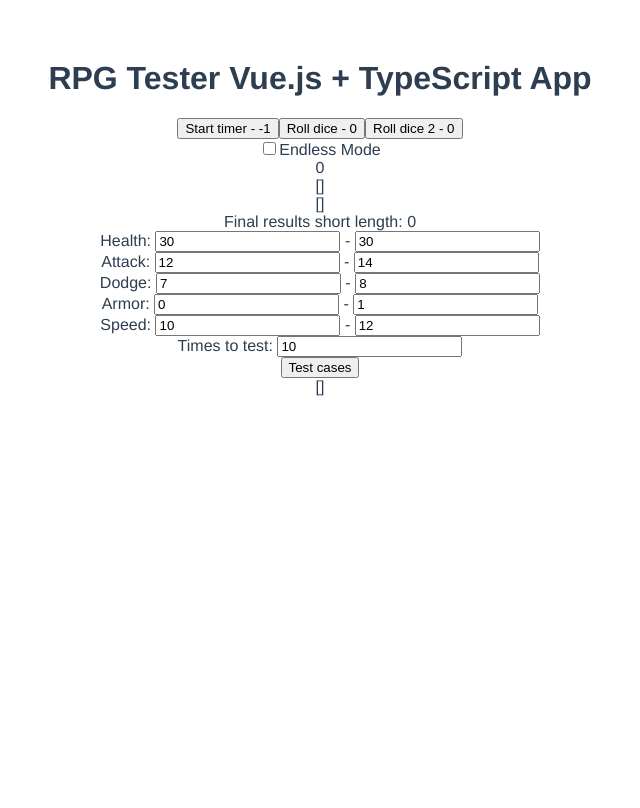
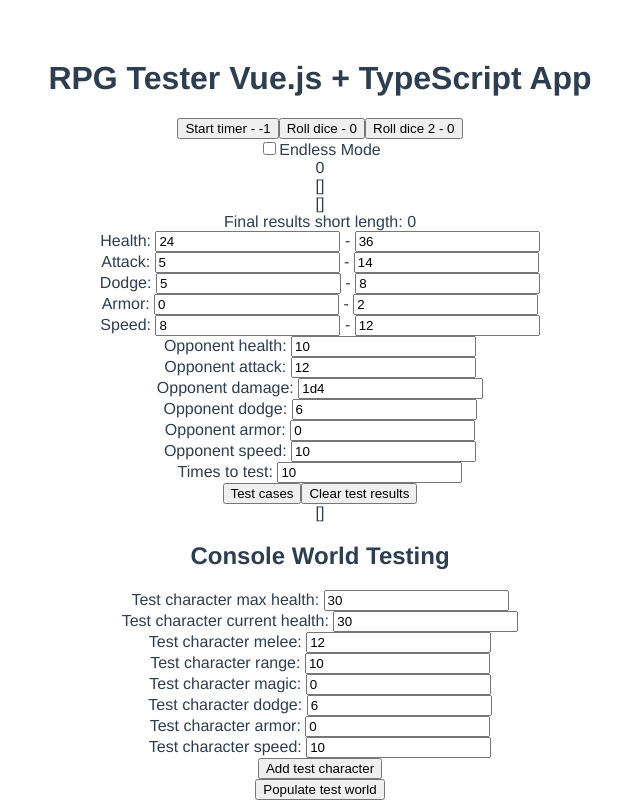
Before and after one commit to JamesSkemp/vuejs-tutorial, a Vue app: page / in a window 1280 px wide. Shown: the whole page, without its empty margins (320-960 px from the left). Built offline with nearby package versions, Linux system fonts and the light colour scheme.

Commit message:
Add more testing functionality and character utilities

```diff
--- a/src/components/HelloWorld.vue
+++ b/src/components/HelloWorld.vue
@@ -33,11 +33,60 @@
 		<input type="number" v-model="speedMin" value="" /> -
 		<input type="number" v-model="speedMax" value="" />
 		<br />
+		Opponent health:
+		<input type="number" v-model="opponentHealth" value="" />
+		<br />
+		Opponent attack:
+		<input type="number" v-model="opponentAttack" value="" />
+		<br />
+		Opponent damage:
+		<input type="text" v-model="opponentDamage" value="" />
+		<br />
+		Opponent dodge:
+		<input type="number" v-model="opponentDodge" value="" />
+		<br />
+		Opponent armor:
+		<input type="number" v-model="opponentArmor" value="" />
+		<br />
+		Opponent speed:
+		<input type="number" v-model="opponentSpeed" value="" />
+		<br />
 		Times to test:
 		<input type="number" v-model="testTimes" value="" />
 		<br />
 		<button v-on:click="test">Test cases</button>
+		<button v-on:click="clearTestResults">Clear test results</button>
 		<div v-html="testResults"></div>
+	</div>
+	<div>
+		<h2>Console World Testing</h2>
+		Test character max health:
+		<input type="number" v-model="testCharacterMaxHealth" value="" />
+		<br />
+		Test character current health:
+		<input type="number" v-model="testCharacterCurrentHealth" value="" />
+		<br />
+		Test character melee:
+		<input type="number" v-model="testCharacterMelee" value="" />
+		<br />
+		Test character range:
+		<input type="number" v-model="testCharacterRange" value="" />
+		<br />
+		Test character magic:
+		<input type="number" v-model="testCharacterMagic" value="" />
+		<br />
+		Test character dodge:
+		<input type="number" v-model="testCharacterDodge" value="" />
+		<br />
+		Test character armor:
+		<input type="number" v-model="testCharacterArmor" value="" />
+		<br />
+		Test character speed:
+		<input type="number" v-model="testCharacterSpeed" value="" />
+		<br />
+		<button v-on:click="addTestCharacter">Add test character</button>
+		<br />
+		<button v-on:click="populateTestWorld">Populate test world</button>
 	</div>
   </div>
 </template>
@@ -48,9 +97,10 @@ import { DiceRoll, DiceRoller } from 'rpg-dice-roller';
 import World from '../models/World';
 import Character from '../models/Character';
 import StatModification from '../models/StatModification';
-import { getShortBaseStats, sortBySpeed, attackOpponent, getSuperShortBaseStats } from '../utilities/CharacterUtilities';
+import { getShortBaseStats, sortBySpeed, attackOpponent, getSuperShortBaseStats, sortByHealth, getCharacterWithMostHealth, getCharacterWithLeastHealth } from '../utilities/CharacterUtilities';
 import { createNewTestWorldForSingleBattle } from '../utilities/WorldUtilities';
 import { resolvePartyMoment, partyHasOngoingBattle, partyHasLivingMainCharacters } from '../utilities/PartyUtilities';
+import Party from '../models/Party';
 
 @Component
 export default class HelloWorld extends Vue {
@@ -63,8 +113,8 @@ export default class HelloWorld extends Vue {
   finalResults: string[] = [];
   finalResultsShort: string[] = [];
   timer = -1;
-  healthMin = 30;
-  healthMax = 30;
+  healthMin = 24;
+  healthMax = 36;
   attackMin = 5;
   attackMax = 14;
   dodgeMin = 5;
@@ -73,21 +123,35 @@ export default class HelloWorld extends Vue {
   armorMax = 2;
   speedMin = 8;
   speedMax = 12;
+  opponentHealth = 10;
+  opponentAttack = 12;
+  opponentDamage = '1d4';
+  opponentDodge = 6;
+  opponentArmor = 0;
+  opponentSpeed = 10;
   /**
    * Number of times to test each stat option.
    */
   testTimes = 10;
   testResults: string[] = [];
   finalResultShortLength = 0;
+  testCharacterMaxHealth = 30;
+  testCharacterCurrentHealth = 30;
+  testCharacterMelee = 12;
+  testCharacterRange = 10;
+  testCharacterMagic = 0;
+  testCharacterDodge = 6;
+  testCharacterArmor = 0;
+  testCharacterSpeed = 10;
 
   created() {
 	console.log('created');
-	console.log(this.$world);
+	//console.log(this.$world);
 
-	this.attackMin = 12;
+	/*this.attackMin = 12;
 	this.dodgeMin = 7;
 	this.armorMax = 1;
-	this.speedMin = 10;
+	this.speedMin = 10;*/
   }
 
   beforeDestroy() {
@@ -100,11 +164,20 @@ export default class HelloWorld extends Vue {
 	}, 1000);
   }
 
+  clearTestResults(): void {
+	this.finalResultsShort = [];
+  }
+
   test(): void {
 	const world: World = this.$world;
-	for (let health = this.healthMin; health <= this.healthMax; health += 5) {
+	for (let health = this.healthMin; health <= this.healthMax; health++) {
+		if (health % 3 !== 0) {
+			continue;
+		}
+		console.log(health);
 		//this.testResults.push(`Starting health ${health}`);
 		for (let attack = this.attackMin; attack <= this.attackMax; attack++) {
+			console.log(attack);
 			//this.testResults.push(`Starting attack ${attack}`);
 			for (let dodge = this.dodgeMin; dodge <= this.dodgeMax; dodge++) {
 				//this.testResults.push(`Starting dodge ${dodge}`);
@@ -126,9 +199,13 @@ export default class HelloWorld extends Vue {
 
 							const testOpponent = new Character();
 							testOpponent.side = 2;
-							testOpponent.baseStats.health = 10;
-							testOpponent.currentHealth = 10;
-							testOpponent.baseStats.melee.attacks[0].damage = '1d4';
+							testOpponent.baseStats.health = this.opponentHealth;
+							testOpponent.currentHealth = this.opponentHealth;
+							testOpponent.baseStats.melee.value = this.opponentAttack
+							testOpponent.baseStats.melee.attacks[0].damage = this.opponentDamage;
+							testOpponent.baseStats.dodge = this.opponentDodge;
+							testOpponent.baseStats.armor = this.opponentArmor;
+							testOpponent.baseStats.speed = this.opponentSpeed;
 							testOpponent.setInitialTurn();
 
 							const testWorld = createNewTestWorldForSingleBattle(testCharacter, testOpponent);
@@ -144,14 +221,15 @@ export default class HelloWorld extends Vue {
 								whileLoopNumber++;
 								if (whileLoopNumber > 500) {
 									console.log('more than 500 turns');
-									console.log(testWorld);
+									this.finalResultsShort.push(`[ENDED EARLY] Character ${getSuperShortBaseStats(testCharacter)}, Time ${runTime}, Turns ${turns}, Hero health ${testWorld.parties[0].mainCharacters[0].currentHealth}, Opponent health ${testWorld.parties[0].opponents[0].currentHealth}`);
+									//console.log(testWorld);
 									break;
 								}
 
 								const partiesMoment = resolvePartyMoment(testWorld.parties[0], testWorld.currentMoment);
 
 								if (partiesMoment.length > 0) {
-									this.testResults.push(partiesMoment);
+									//this.testResults.push(partiesMoment);
 									turns++;
 								}
 
@@ -164,9 +242,10 @@ export default class HelloWorld extends Vue {
 								}
 							}
 
-							this.testResults.push(`Character ${JSON.stringify(getShortBaseStats(testCharacter))}`);
-
-							this.finalResultsShort.push(`Character ${getSuperShortBaseStats(testCharacter)}, Time ${runTime}, Turns ${turns}, Heroes won ${partyHasLivingMainCharacters(testWorld.parties[0])}`);
+							//this.testResults.push(`Character ${JSON.stringify(getShortBaseStats(testCharacter))}`);
+							if (!partyHasLivingMainCharacters(testWorld.parties[0])) {
+								this.finalResultsShort.push(`Character ${getSuperShortBaseStats(testCharacter)}, Time ${runTime}, Turns ${turns}, Heroes won ${partyHasLivingMainCharacters(testWorld.parties[0])}`);
+							}
 
 							//this.testResults.push(JSON.stringify(testWorld));
 						}
@@ -457,8 +536,90 @@ export default class HelloWorld extends Vue {
 	// Remove health for damage.
 
 	this.timesRun2++;
+	// TODO change to have the character rest, using turns as needed
+	world.mainCharacters.forEach(character => {
+		character.revive();
+		character.isInBattle = false;
+	});
   }
 
+
+	addTestCharacter(): void {
+		const testWorld: World = this.$testWorld;
+
+		const newCharacter = new Character();
+		newCharacter.baseStats.health = this.testCharacterMaxHealth;
+		newCharacter.currentHealth = this.testCharacterCurrentHealth;
+		newCharacter.baseStats.melee.value = this.testCharacterMelee;
+		newCharacter.baseStats.range.value = this.testCharacterRange;
+		newCharacter.baseStats.magic.value = this.testCharacterMagic;
+		newCharacter.baseStats.dodge = this.testCharacterDodge;
+		newCharacter.baseStats.armor = this.testCharacterArmor;
+		newCharacter.baseStats.speed = this.testCharacterSpeed;
+
+		testWorld.mainCharacters.push(newCharacter);
+
+		console.log('sortbyhealth');
+		console.log(JSON.stringify(sortByHealth(testWorld.mainCharacters)));
+		console.log('getcharacterwithmosthealth');
+		console.log(JSON.stringify(getCharacterWithMostHealth(testWorld.mainCharacters)));
+		console.log('sortbyspeed');
+		console.log(JSON.stringify(sortBySpeed(testWorld.mainCharacters)));
+
+		/*
+		console.log('');
+		console.log(JSON.stringify());
+		*/
+
+		console.log(testWorld);
+	}
+
+	populateTestWorld(): void {
+		const testWorld: World = this.$testWorld;
+		testWorld.parties = [];
+		const testParty= new Party(0);
+
+		const testCharacter1 = new Character();
+		testCharacter1.id = 1;
+		testParty.mainCharacters.push(testCharacter1);
+
+		const testCharacter2 = new Character();
+		testCharacter2.id = 2;
+		testCharacter2.currentHealth = 26;
+		testCharacter2.statMods.speedModifications.push(new StatModification(-2, 1));
+		testParty.mainCharacters.push(testCharacter2);
+
+		const testCharacter3 = new Character();
+		testCharacter3.id = 3;
+		testCharacter3.baseStats.health = 27;
+		testCharacter3.currentHealth = 26;
+		testCharacter3.baseStats.speed = 8;
+		testParty.mainCharacters.push(testCharacter3);
+
+		const testCharacter4 = new Character();
+		testCharacter4.id = 4;
+		testCharacter4.currentHealth = 0;
+		testCharacter4.baseStats.speed = 9;
+		testParty.mainCharacters.push(testCharacter4);
+
+		testWorld.parties.push(testParty);
+
+		console.log('sortbyhealth'); // should be 1, 2, 3, 4
+		console.log(JSON.stringify(sortByHealth(testWorld.parties[0].mainCharacters)));
+		console.log('getcharacterwithmosthealth'); // should be 1
+		console.log(JSON.stringify(getCharacterWithMostHealth(testWorld.parties[0].mainCharacters)));
+		console.log('getcharacterwithleasthealth'); // should be 3
+		console.log(JSON.stringify(getCharacterWithLeastHealth(testWorld.parties[0].mainCharacters)));
+		console.log('sortbyspeed'); // should be 3, 2, 4, 1
+		console.log(JSON.stringify(sortBySpeed(testWorld.parties[0].mainCharacters)));
+
+		/*
+		console.log('');
+		console.log(JSON.stringify());
+		*/
+
+		console.log(testWorld);
+	}
 
 }
 </script>
--- a/src/main.ts
+++ b/src/main.ts
@@ -4,6 +4,7 @@ import World from './models/World';
 
 Vue.config.productionTip = false
 Vue.prototype.$world = new World();
+Vue.prototype.$testWorld = new World();
 
 new Vue({
   render: h => h(App)
--- a/src/models/Character.ts
+++ b/src/models/Character.ts
@@ -22,6 +22,9 @@ export default class Character {
 	public lastAttack: number = -1;
 	public nextAttack: number = -1;
 	public side: number = -1;
+	public isInBattle: boolean = false;
+	public isResting: boolean = false;
+	public testString: string = "";
 	// TODO store additional attacks the character has access to, outside default one
 
 	public constructor() {
--- a/src/models/World.ts
+++ b/src/models/World.ts
@@ -6,6 +6,7 @@ export default class World {
 	 * Current moment in time. Starts at 0 when a world is created, and determines what actions happen in the world.
 	 */
 	public currentMoment: number = 0;
+	public isPaused: boolean = false;
 	private nextCharacterId: number = -1;
 	public mainCharacters: Character[] = [];
 	public parties: Party[] = [];
@@ -15,7 +16,11 @@ export default class World {
 	}
 
 	public startNextMoment(): void {
-		// TODO
+		/*this.parties.forEach(party => {
+			console.log(party);
+		});*/
+		// TODO handle isPaused
+		// TODO this should probably do something with combat as well?
 		this.currentMoment++;
 	}
 
--- a/src/utilities/CharacterUtilities.ts
+++ b/src/utilities/CharacterUtilities.ts
@@ -196,19 +196,64 @@ export function getShortBaseStats(character: Character): string {
 	return `Health ${character.baseStats.health}, Melee ${character.baseStats.melee.value}, Range ${character.baseStats.range.value}, Magic ${character.baseStats.magic.value}, Dodge ${character.baseStats.dodge}, Armor ${character.baseStats.armor}, Speed ${character.baseStats.speed}`;
 }
 
+/**
+ * Return the character with the most health, or null if there are no (living) characters.
+ * @param characters Characters to search.
+ */
+export function getCharacterWithMostHealth(characters: Character[]): Character | null {
+	let mostHealth = sortByHealth(characters.filter(c => c.currentHealth > 0));
+
+	if (mostHealth.length > 0) {
+		return mostHealth[0];
+	}
+	return null;
+}
+
+/**
+ * Return the character with the least health, or null if there are no (living) characters.
+ * @param characters Characters to search.
+ */
+export function getCharacterWithLeastHealth(characters: Character[]): Character | null {
+	let leastHealth = sortByHealth(characters.filter(c => c.currentHealth > 0)).reverse();
+
+	if (leastHealth.length > 0) {
+		return leastHealth[0];
+	}
+	return null;
+}
+
+/**
+ * Sorts characters by health, with those with the highest health being returned first.
+ * @param characters Characters to sort.
+ */
+export function sortByHealth(characters: Character[]): Character[] {
+	return characters.sort((n1, n2) => {
+		let healthCheck = n2.currentHealth - n1.currentHealth;
+		if (healthCheck === 0) {
+			healthCheck = n2.baseStats.health - n1.baseStats.health;
+		}
+
+		return healthCheck;
+	});
+}
+
+/**
+ * Sorts characters by speed, with the quickest (lowest number) being before slower characters (higher number).
+ * @param characters Characters to sort.
+ */
 export function sortBySpeed(characters: Character[]): Character[] {
+	// For all checks we want the lower number to go first.
 	return characters.sort((n1, n2) => {
 		// First order by their next attack.
-		let speedCheck = n2.nextAttack - n1.nextAttack;
+		let speedCheck = n1.nextAttack - n2.nextAttack;
 		if (speedCheck === 0) {
 			// If there's a tie we'll compare modified speed stats.
-			speedCheck = getCurrentSpeed(n2) - getCurrentSpeed(n1);
+			speedCheck = getCurrentSpeed(n1) - getCurrentSpeed(n2);
 			if (speedCheck === 0) {
 				// If those are the same compare base stats.
-				speedCheck = n2.baseStats.speed - n1.baseStats.speed;
+				speedCheck = n1.baseStats.speed - n2.baseStats.speed;
 			}
 		}
-
 		return speedCheck;
 	});
 }
--- a/src/utilities/PartyUtilities.ts
+++ b/src/utilities/PartyUtilities.ts
@@ -1,5 +1,5 @@
 import Party from '@/models/Party';
-import { sortBySpeed, attackOpponent } from './CharacterUtilities';
+import { sortBySpeed, attackOpponent, sortByHealth } from './CharacterUtilities';
 import Character from '@/models/Character';
 
 export function partyHasLivingMainCharacters(party: Party): boolean {
@@ -12,6 +12,11 @@ export function partyHasLivingOpponents(party: Party): boolean {
 
 export function partyHasOngoingBattle(party: Party) {
 	return partyHasLivingMainCharacters(party) && partyHasLivingOpponents(party);
+}
+
+export function getLivingPartyCharacters(characters: Character[]): Character[] {
+	let livingCharacters = characters.filter(c => c.currentHealth > 0);
+	return livingCharacters;
 }
 
 export function resolvePartyMoment(party: Party, currentMoment: number): string[] {
@@ -28,7 +33,7 @@ export function resolvePartyMoment(party: Party, currentMoment: number): string[
 			));
 
 			if (charactersActingThisTurn.length > 0) {
-				console.log(JSON.stringify(charactersActingThisTurn));
+				//console.log(JSON.stringify(charactersActingThisTurn));
 			}
 
 			if (charactersActingThisTurn.length > 0) {
@@ -42,7 +47,7 @@ export function resolvePartyMoment(party: Party, currentMoment: number): string[
 							c.side !== character.side && c.currentHealth > 0
 						)[0];
 
-						console.log(opponent);
+						//console.log(opponent);
 
 						messages.push(JSON.stringify(attackOpponent(character, opponent)));
 
```
